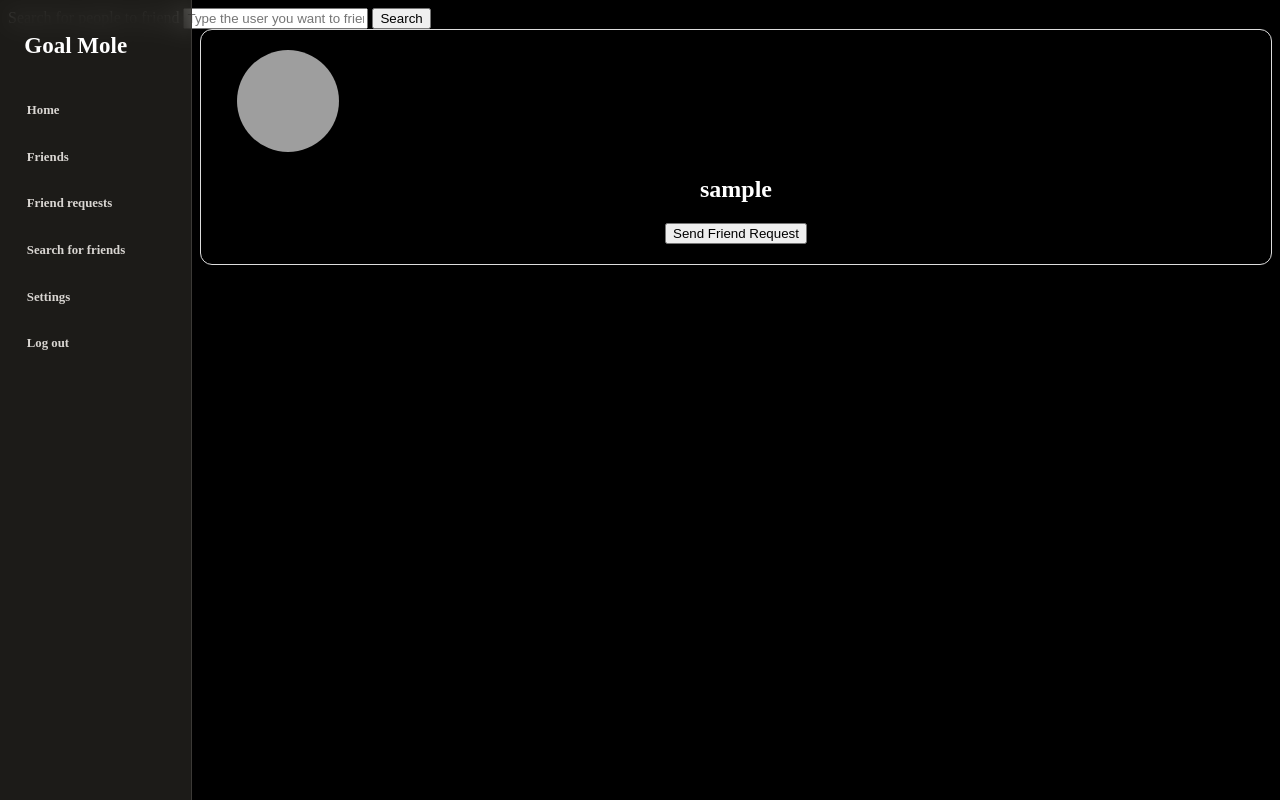
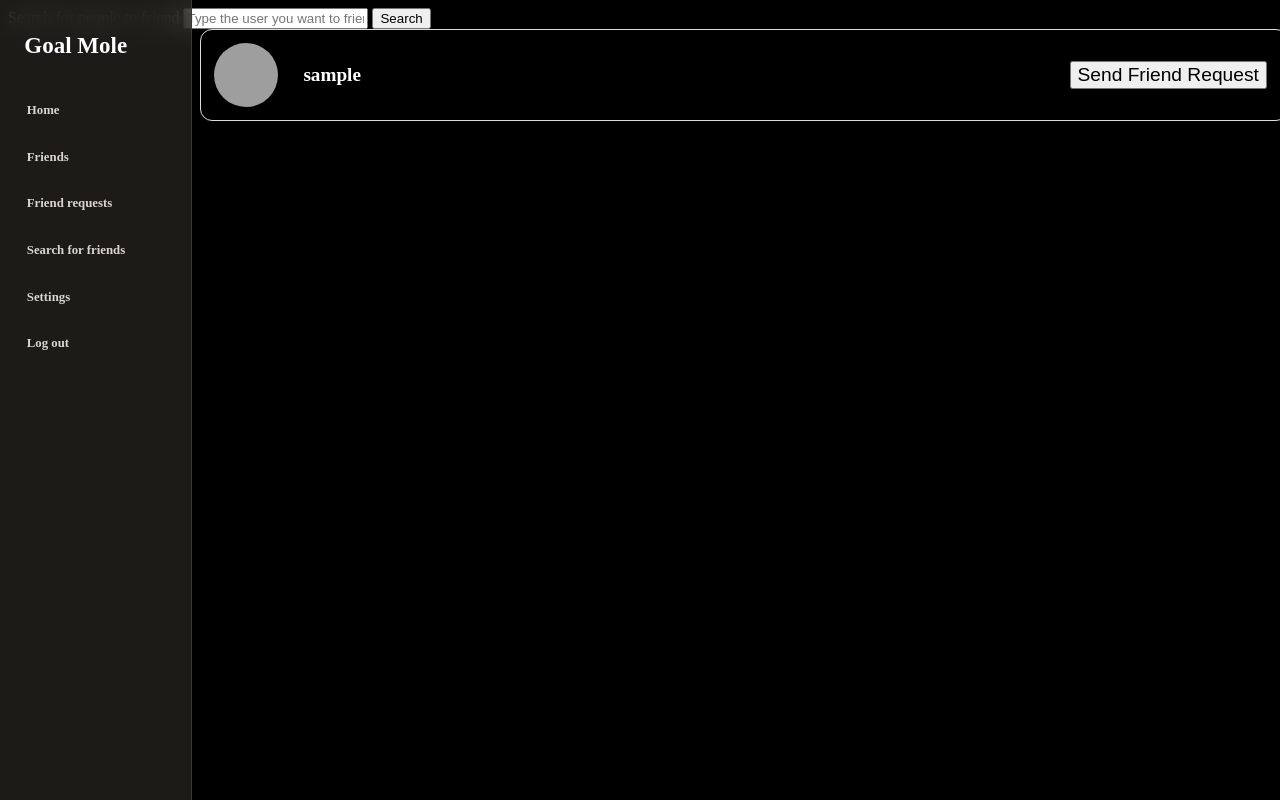
Before and after one commit to Deedacruh/Goal_Mole, a Flask app: template templates/people_search.html in a window 1280 px wide. Run offline with Flask 3, Linux system fonts and the light colour scheme; the template is opened without the code that fills it: most values are stand-ins (such as "Sample title", 1, 10 or a date in 2020); grey boxes are pictures that could not be loaded.

Commit message:
Improve css

```diff
--- a/templates/people_search.html
+++ b/templates/people_search.html
@@ -15,17 +15,17 @@
                 <img class="profile_pictures" id="pfp_pot_friends_search" src="{{ url_for('get_profile_picture', username=person['username']) }}">
                 <h2>{{ person['username'] }}</h2>
                 {% if person['username'] in friends %}
-                    <button class="friend_request_button" id="sent_request">
+                    <button class="friend_request_button">
                         Friended
                     </button>
                 {% elif person['username'] in requests_sent %}
-                    <button class="friend_request_button" id="sent_request">
+                    <button class="friend_request_button">
                         Sent Friend Request
                     </button>
                 {% else %}
                     <form action="/friend_requesting" method="POST">
                         <input type="hidden" name="user" value="{{ person['username'] }}">
-                        <button class="friend_request_button" id="request">
+                        <button class="friend_request_button">
                             Send Friend Request
                         </button>
                     </form>
@@ -35,33 +35,49 @@
     </div>
 
 <style>
-    .users {
+    .card {
         display: flex;
-        flex-wrap: wrap;
-        gap: 20px;
+        align-items: center;
+        gap: 2vw;
+
+        width: 85vw;
+        min-height: 6vw;
+        padding: 1vw;
+        border: 1px solid #ddd;
+        border-radius: 12px;
+        margin-bottom: 2vh;
+        margin-left: 15vw;
+
+        box-sizing: border-box;
     }
 
-    .card {
-        width: 85 vw;
-        padding: 20px;
-        border: 1px solid #ddd;
-        border-radius: 12px;
-        text-align: center;
-        margin-bottom: 20px;
-        margin-left: 15vw;
-    }/* Fix later */
+    .card img {
+        width: 5vw;
+        height: 5vw;
+        border-radius: 50%;
+        object-fit: cover;
+        flex-shrink: 0;
+    }
 
-    .card img {
-        width: 8vw;
-        height: 8vw;
-        border-radius: 50%;
+    .card h2 {
+        font-size: 1.5vw;
+        margin: 0;
+    }
 
-        position: relative;
-        left: -35vw;
-        top: 0vw;
+    .card form {
+        margin-left: auto;
+        width: 20%;
+        display: flex;
+        justify-content: center;
+    }
 
-        object-fit: cover;
+    .card > .friend_request_button {
+        margin-left: auto;
+        width: 20%;
+    }
+
+    .card .friend_request_button {
+        font-size: 1.5vw;
     }
 </style>
-
 {% endblock %}
```
